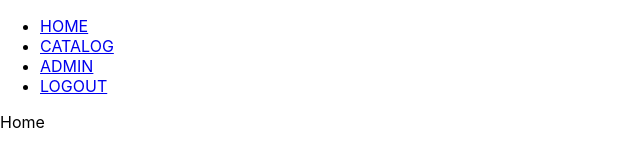
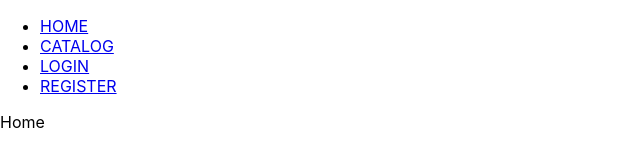
Before and after one commit to MisterNooblet/appleseeds_weekend_assigment_10, a React (Create React App) app: page / in a window 1280 px wide. Shown: the top 151 px of the page, without its empty margins (0-640 px from the left). Built offline with nearby package versions, Linux system fonts and the light colour scheme.

Commit message:
login and remember

```diff
--- a/src/App.js
+++ b/src/App.js
@@ -6,9 +6,16 @@ import { useState } from 'react';
 
 
 
+function App() {
 
-function App() {
-  const [user, setUser] = useState(true)
+  const [user, setUser] = useState(null)
+  const userHistory = localStorage.getItem('user') ? JSON.parse(localStorage.getItem('user')) : null
+
+  useState(() => {
+    userHistory && setUser((prevUser) => userHistory)
+    //eslint-disable-next-line
+  }, [])
+
 
   const router = createBrowserRouter([
     {
@@ -18,7 +25,7 @@ function App() {
       children: [
         { path: '/', element: <Home /> },
         { path: '/catalog', element: <Catalog /> },
-        { path: '/admin', element: <Admin /> },
+        { path: '/admin', element: user && user.isAdmin ? <Admin /> : <Error404 /> },
         { path: '/login', element: <Login setUser={setUser} /> },
         { path: '/register', element: <Register setUser={setUser} /> },
         { path: '/catalog/:brandName', element: <Brand /> },
--- a/src/pages/LayoutComponents/Header.js
+++ b/src/pages/LayoutComponents/Header.js
@@ -19,7 +19,10 @@ const Header = ({ user, setUser }) => {
                             {user && <li><NavLink to={'admin'}>ADMIN</NavLink></li>}
                             {!user && <li><NavLink to={'login'}>LOGIN</NavLink></li>}
                             {!user && <li><NavLink to={'register'}>REGISTER</NavLink></li>}
-                            {user && <li><NavLink to={'/'} onClick={() => setUser(null)}>LOGOUT</NavLink></li>}
+                            {user && <li><NavLink to={'/'} onClick={() => {
+                                setUser(null)
+                                localStorage.removeItem('user')
+                            }}>LOGOUT</NavLink></li>}
                         </ul>
                     </nav>
                 </header>
--- a/src/pages/Login/Login.page.js
+++ b/src/pages/Login/Login.page.js
@@ -2,10 +2,10 @@ import React from 'react'
 import UserForm from './components/UserForm'
 
 
-const Login = ({ isLogged, setIsAdmin }) => {
+const Login = ({ setUser }) => {
     return (
         <div>
-            <UserForm formType={'login'} isLogged={isLogged} setIsAdmin={setIsAdmin} />
+            <UserForm formType={'login'} setUser={setUser} />
         </div>
     )
 }
--- a/src/pages/Login/components/UserForm.js
+++ b/src/pages/Login/components/UserForm.js
@@ -1,7 +1,7 @@
 import React, { useRef, useState } from 'react'
 import { useNavigate } from 'react-router'
 import API from '../../../utils/UsersAPI'
-const UserForm = ({ formType, isLogged, setIsAdmin }) => {
+const UserForm = ({ formType, setUser }) => {
     const navigate = useNavigate()
     const [errors, setErrors] = useState('')
     const name = useRef('')
@@ -14,7 +14,7 @@ const UserForm = ({ formType, isLogged, setIsAdmin }) => {
         if (!isntUnique && password.current.value.length > 5 && name.current.value.length !== 0) {
             API.register({ username: name.current.value, alias: displayName.current.value, password: password.current.value, isAdmin: false })
             handleLogin(e)
-            navigate('/')
+
         } else if (name.current.value.length === 0) {
             setErrors('Please provide a username!')
         } else if (displayName.current.value.length === 0) {
@@ -31,10 +31,9 @@ const UserForm = ({ formType, isLogged, setIsAdmin }) => {
         e.preventDefault()
         const canLogIn = await API.userCanlog(name.current.value, password.current.value)
         if (canLogIn) {
-            isLogged({ username: canLogIn.username, alias: canLogIn.alias })
-            if (canLogIn.isAdmin) {
-                setIsAdmin(true)
-            }
+            localStorage.setItem('user', JSON.stringify({ username: canLogIn.username, alias: canLogIn.alias, isAdmin: canLogIn.isAdmin }))
+            setUser({ username: canLogIn.username, alias: canLogIn.alias, isAdmin: canLogIn.isAdmin })
+            navigate('/')
         } else {
             setErrors('Login failed check your credentials')
         }
```
